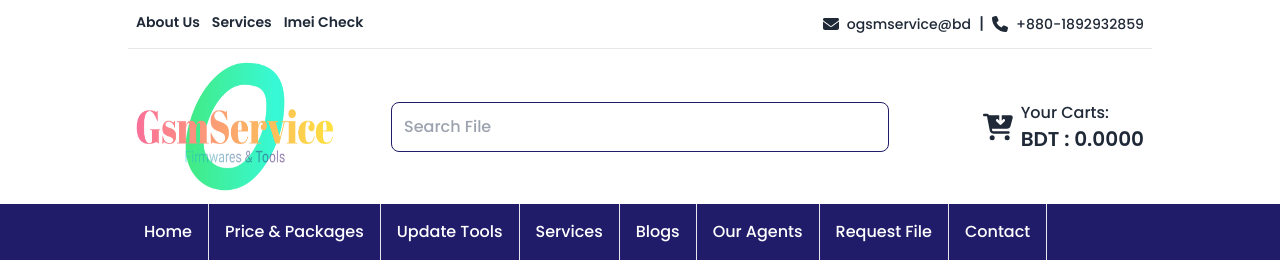
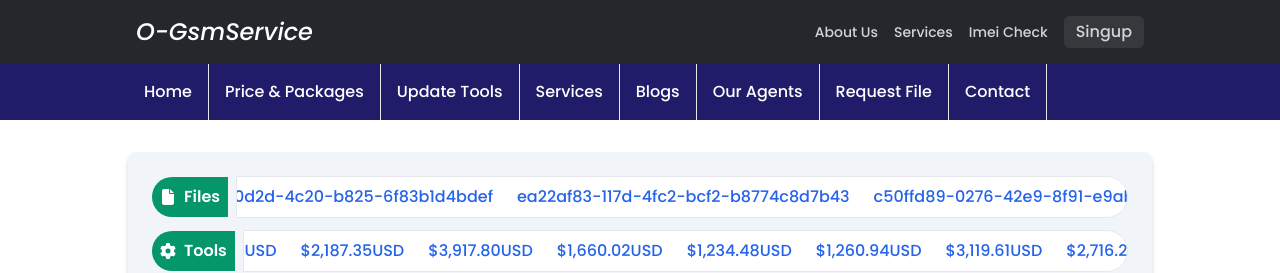
Before and after one commit to ashaansojib/paid-gsm-service, a React (Vite) app: page / in a window 1280 px wide. Shown: the top 273 px of the page. Built offline with nearby package versions, Linux system fonts and the light colour scheme.

Commit message:
change top nav

```diff
--- a/src/index.css
+++ b/src/index.css
@@ -12,9 +12,7 @@
 .my-container{
     @apply mx-auto max-w-screen-lg
 }
-.text-hover{
-    @apply text-gray-800 hover:text-[#211C6A]
-}
+
 .nav-items{
     @apply text-white py-4 px-4 hover:bg-[#030637]  md:border-r
 }
--- a/src/shared/Header.jsx
+++ b/src/shared/Header.jsx
@@ -1,49 +1,25 @@
-import React from 'react';
-import HeadingMarquee from './HeadingMarquee';
-import { Link, useLocation } from 'react-router-dom';
-import TopNav from './TopNav';
-import MenuBar from './MenuBar';
-import { FaCartArrowDown, FaEnvelope, FaPhone } from 'react-icons/fa6'
+import React from "react";
+import HeadingMarquee from "./HeadingMarquee";
+import { Link, useLocation } from "react-router-dom";
+import TopNav from "./TopNav";
+import MenuBar from "./MenuBar";
+import { FaCartArrowDown, FaEnvelope, FaPhone } from "react-icons/fa6";
 const Header = () => {
   const location = useLocation();
   return (
     <div>
       {/* top header content */}
-            <div className='my-container border-b md:flex justify-between py-3 px-2 hidden'>
+      <div className="bg-[#24272B]">
+        <div className="my-container md:flex justify-between items-center py-4 px-2 hidden">
+          <h2 className="text-white text-2xl italic">O-GsmService</h2>
           <TopNav />
-                <div className='flex items-center gap-2'>
-                    <FaEnvelope />
-                    <Link className='text-hover text-sm' to="mailto:ashaduzzamansojib67@gmail.com">ogsmservice@bd</Link>|
-                    <FaPhone />
-                    <p className='text-sm'>+880-1892932859</p>
         </div>
       </div>
-            {/* main header area */}
-            <div className='my-container md:h-[155px] grid md:grid-cols-4 grid-cols-1 px-2 gap-3 md:justify-between justify-center items-center'>
-                {/* logo area */}
-                <div className="">
-                    <img className='h-[132px] w-[200px]' src="/logo.png" alt="" />
-                    {/* <h2 className='text-xl font-semibold'><Link to="/">O-GSMService</Link></h2> */}
-                </div>
-                {/* search box */}
-                <div className='col-span-2'>
-                    <input className='inline-block w-full p-3 border rounded-lg border-[#211C6A]' type="text" placeholder='Search File' name="" id="" />
-                </div>
-                {/* user profile and carts area */}
-                <div className='flex items-center md:justify-end gap-2'>
-                    <FaCartArrowDown className='text-3xl' />
-                    <Link to="/admin">
-                        <span>Your Carts: </span>
-                        <p className='text-xl font-semibold'>BDT : 0.0000</p>
-                    </Link>
-                </div>
-            </div>
+
       {/* menu bar in header */}
       <MenuBar />
       {/* ads or updating news area */}
-            {
-                location.pathname === '/' ? <HeadingMarquee /> : ''
-            }
+      {location.pathname === "/" ? <HeadingMarquee /> : ""}
     </div>
   );
 };
--- a/src/shared/TopNav.jsx
+++ b/src/shared/TopNav.jsx
@@ -3,18 +3,17 @@
 
 const TopNav = () => {
   return (
-    <div>
-      <ul className="flex gap-3 items-center">
-        <Link className="text-hover font-semibold text-sm" to="about-us">
+    <div className="space-x-4 text-gray-300">
+      <Link className="text-sm hover:text-white" to="about-us">
         About Us
       </Link>
-        <Link className="text-hover font-semibold text-sm" to="#">
+      <Link className="text-sm hover:text-white" to="#">
         Services
       </Link>
-        <Link className="text-hover font-semibold text-sm" to="#">
+      <Link className="text-sm hover:text-white" to="#">
         Imei Check
       </Link>
-      </ul>
+      <button className="rounded-md px-3 py-1 hover:text-white bg-[#36393C] hover:bg-[#21C263]"><Link to="/admin">Singup</Link></button>
     </div>
   );
 };
```
Lines whose indentation alone changed are shown as unchanged.
